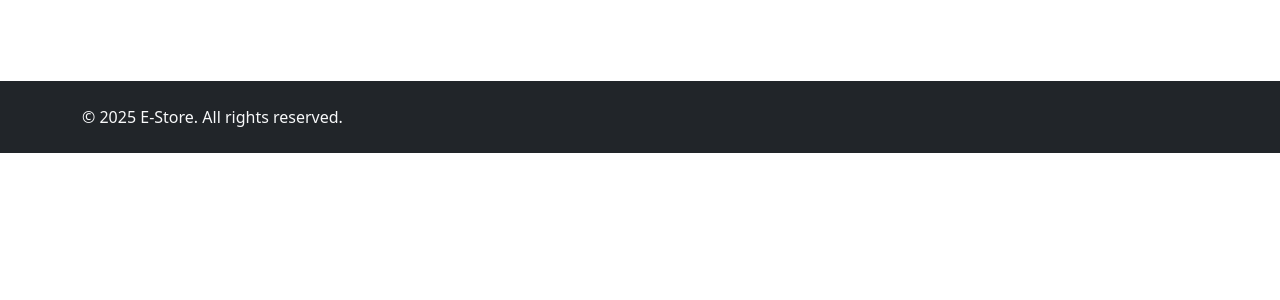
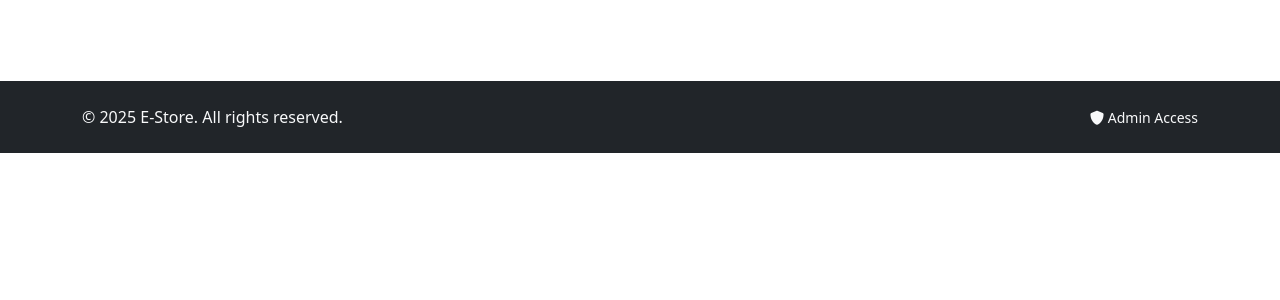
Before and after one commit to Aran-S/New-Ecom, a PHP site: page / in a window 1280 px wide. Shown: the part 383-683 px from the top of the page. Run offline with PHP 8.4, Linux system fonts and the light colour scheme; data that the repository does not hold is empty.

Commit message:
Update admin access link in footer to point to the correct admin login path

```diff
--- a/index.php
+++ b/index.php
@@ -189,7 +189,7 @@ $result = mysqli_query($con, $sql);
     <footer class="bg-dark text-light py-4 mt-5">
         <div class="container d-flex justify-content-between align-items-center">
             <div>&copy; <?= date('Y') ?> E-Store. All rights reserved.</div>
-            <!-- <div><small><a href="admin-login.php" target="_blank" class="text-light text-decoration-none"><i class="fas fa-shield-alt"></i> Admin Access</a></small></div> -->
+            <div><small><a href="admin/admin-login.php" target="_blank" class="text-light text-decoration-none"><i class="fas fa-shield-alt"></i> Admin Access</a></small></div>
         </div>
     </footer>
 
```
